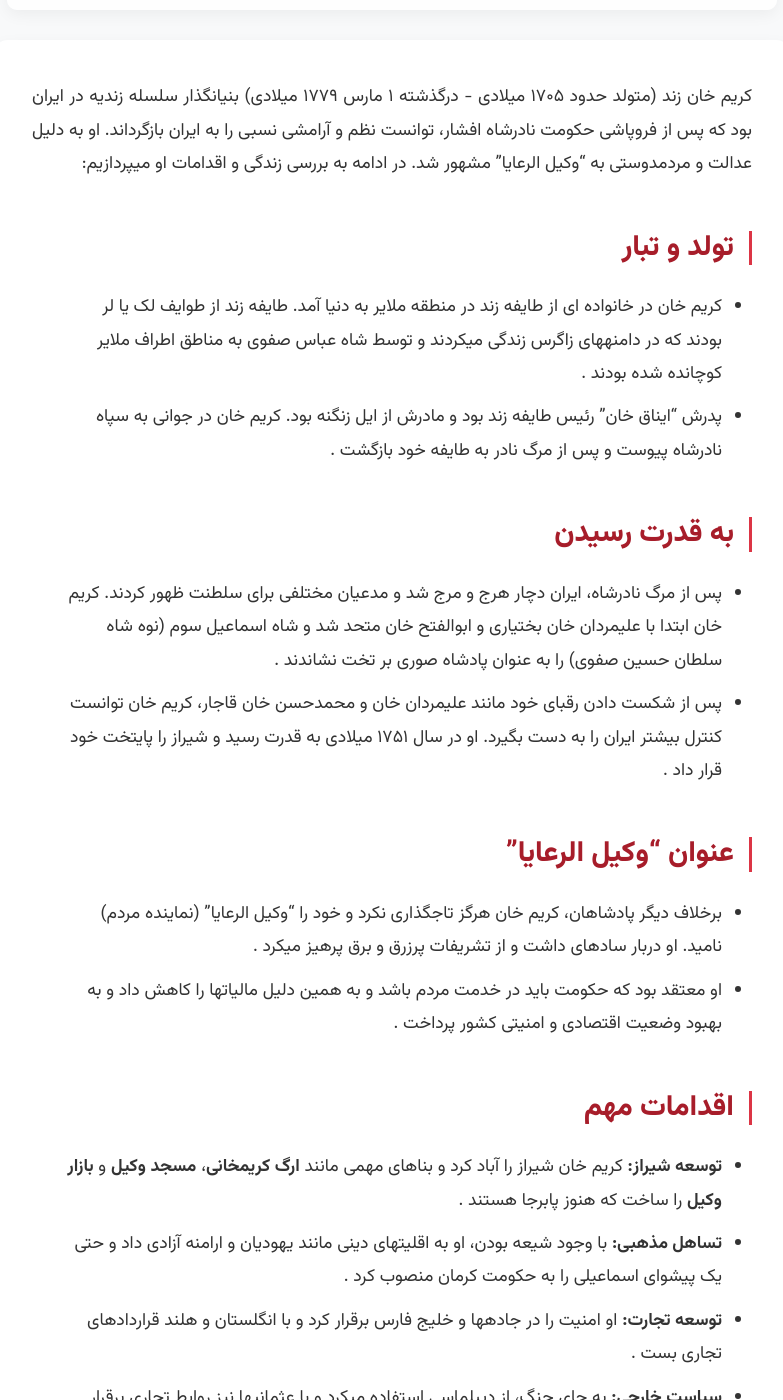
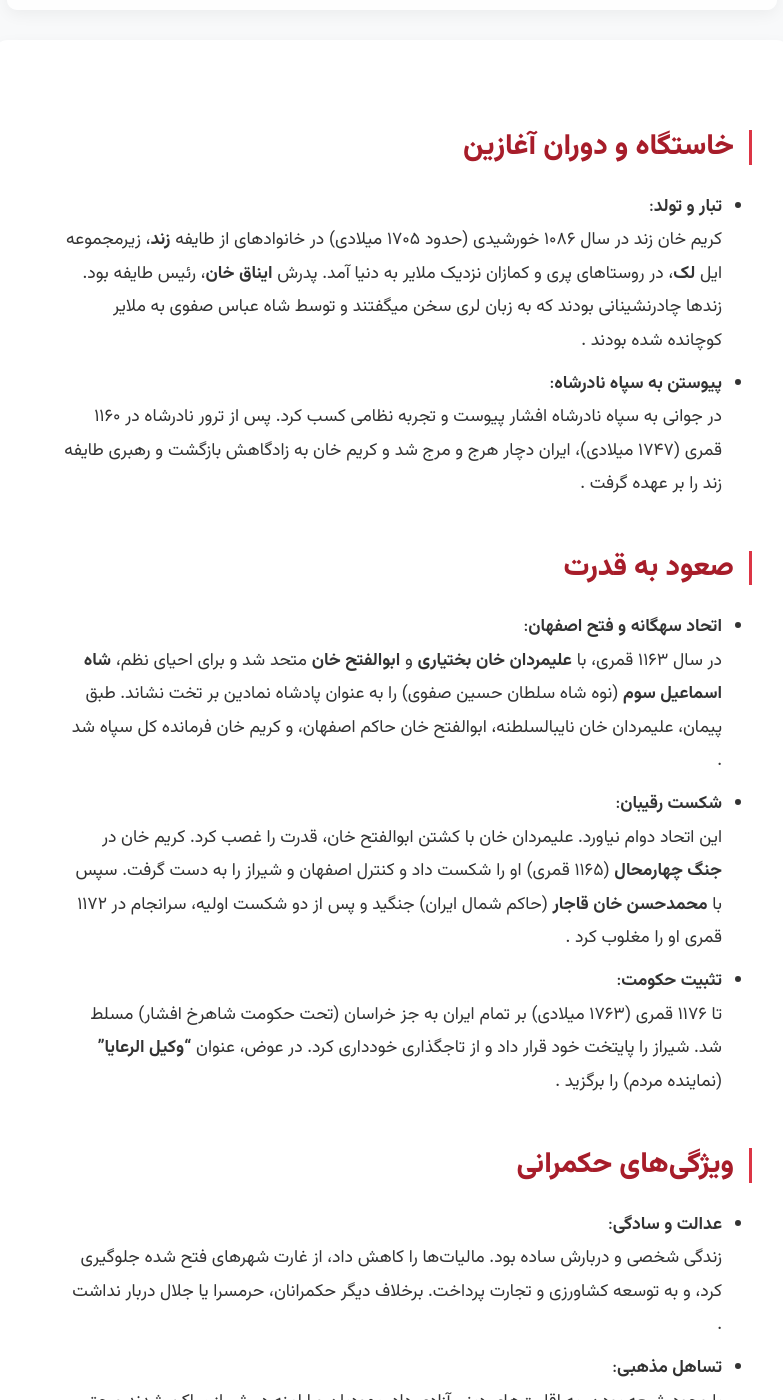
Before and after one commit to darkblog/darkblog.github.io, a Jekyll site: the page built from _posts/2025-7-11-82.md, in a window 1280 px wide and 1400 px high, scrolled down 321 px. Shown: the whole window, without its empty margins (248-1031 px from the left). Built offline with Jekyll 4.4.1, drawn with Linux system fonts in a browser that asks for light colours; some of the changed text lies outside the part shown.

Commit message:
Update 2025-7-11-82.md

```diff
--- a/_posts/2025-7-11-82.md
+++ b/_posts/2025-7-11-82.md
@@ -1,31 +1,52 @@
 ---
 layout: post
-title: زندگینامه کریم خان زند
+title: زندگینامه کریم خان زند - بنیانگذار سلسله زندیه و وکیل الرعایا
 ---
 
-کریم خان زند (متولد حدود ۱۷۰۵ میلادی - درگذشته ۱ مارس ۱۷۷۹ میلادی) بنیانگذار سلسله زندیه در ایران بود که پس از فروپاشی حکومت نادرشاه افشار، توانست نظم و آرامشی نسبی را به ایران بازگرداند. او به دلیل عدالت و مردمدوستی به "وکیل الرعایا" مشهور شد. در ادامه به بررسی زندگی و اقدامات او میپردازیم:
+## خاستگاه و دوران آغازین
+- **تبار و تولد**:
+  کریم خان زند در سال ۱۰۸۶ خورشیدی (حدود ۱۷۰۵ میلادی) در خانوادهای از طایفه **زند**، زیرمجموعه ایل **لک**، در روستاهای پری و کمازان نزدیک ملایر به دنیا آمد. پدرش **ایناق خان**، رئیس طایفه بود. زندها چادرنشینانی بودند که به زبان لری سخن میگفتند و توسط شاه عباس صفوی به ملایر کوچانده شده بودند .
+- **پیوستن به سپاه نادرشاه**:
+  در جوانی به سپاه نادرشاه افشار پیوست و تجربه نظامی کسب کرد. پس از ترور نادرشاه در ۱۱۶۰ قمری (۱۷۴۷ میلادی)، ایران دچار هرج و مرج شد و کریم خان به زادگاهش بازگشت و رهبری طایفه زند را بر عهده گرفت .
 
-## تولد و تبار
-- کریم خان در خانواده ای از طایفه زند در منطقه ملایر به دنیا آمد. طایفه زند از طوایف لک یا لر بودند که در دامنههای زاگرس زندگی میکردند و توسط شاه عباس صفوی به مناطق اطراف ملایر کوچانده شده بودند .
-- پدرش "ایناق خان" رئیس طایفه زند بود و مادرش از ایل زنگنه بود. کریم خان در جوانی به سپاه نادرشاه پیوست و پس از مرگ نادر به طایفه خود بازگشت .
+## صعود به قدرت
+- **اتحاد سهگانه و فتح اصفهان**:
+  در سال ۱۱۶۳ قمری، با **علیمردان خان بختیاری** و **ابوالفتح خان** متحد شد و برای احیای نظم، **شاه اسماعیل سوم** (نوه شاه سلطان حسین صفوی) را به عنوان پادشاه نمادین بر تخت نشاند. طبق پیمان، علیمردان خان نایبالسلطنه، ابوالفتح خان حاکم اصفهان، و کریم خان فرمانده کل سپاه شد .
+- **شکست رقیبان**:
+  این اتحاد دوام نیاورد. علیمردان خان با کشتن ابوالفتح خان، قدرت را غصب کرد. کریم خان در **جنگ چهارمحال** (۱۱۶۵ قمری) او را شکست داد و کنترل اصفهان و شیراز را به دست گرفت. سپس با **محمدحسن خان قاجار** (حاکم شمال ایران) جنگید و پس از دو شکست اولیه، سرانجام در ۱۱۷۲ قمری او را مغلوب کرد .
+- **تثبیت حکومت**:
+  تا ۱۱۷۶ قمری (۱۷۶۳ میلادی) بر تمام ایران به جز خراسان (تحت حکومت شاهرخ افشار) مسلط شد. شیراز را پایتخت خود قرار داد و از تاجگذاری خودداری کرد. در عوض، عنوان **"وکیل الرعایا"** (نماینده مردم) را برگزید .
 
-## به قدرت رسیدن
-- پس از مرگ نادرشاه، ایران دچار هرج و مرج شد و مدعیان مختلفی برای سلطنت ظهور کردند. کریم خان ابتدا با علیمردان خان بختیاری و ابوالفتح خان متحد شد و شاه اسماعیل سوم (نوه شاه سلطان حسین صفوی) را به عنوان پادشاه صوری بر تخت نشاندند .
-- پس از شکست دادن رقبای خود مانند علیمردان خان و محمدحسن خان قاجار، کریم خان توانست کنترل بیشتر ایران را به دست بگیرد. او در سال ۱۷۵۱ میلادی به قدرت رسید و شیراز را پایتخت خود قرار داد .
+## ویژگی‌های حکمرانی
+- **عدالت و سادگی**:
+  زندگی شخصی و دربارش ساده بود. مالیات‌ها را کاهش داد، از غارت شهرهای فتح شده جلوگیری کرد، و به توسعه کشاورزی و تجارت پرداخت. برخلاف دیگر حکمرانان، حرمسرا یا جلال دربار نداشت .
+- **تساهل مذهبی**:
+  با وجود شیعه بودن، به اقلیت‌های دینی آزادی داد. یهودیان و ارامنه در شیراز ساکن شدند و حتی یک پیشوای اسماعیلیه را حاکم کرمان کرد. سکه‌ها به نام امام زمان(عج) ضرب میشد و شیراز به ۱۲ محله (منسوب به ائمه) تقسیم شد .
+- **سیاست خارجی**:
+  به جای جنگ، بر دیپلماسی و تجارت تمرکز کرد. با کمپانی‌های اروپایی (انگلیس و هلند) قرارداد بازرگانی بست و بندر بوشهر را توسعه داد. اما نبود نیروی دریایی باعث شد تجارت خارجی به بصره (عثمانی) منتقل شود .
 
-## عنوان "وکیل الرعایا"
-- برخلاف دیگر پادشاهان، کریم خان هرگز تاجگذاری نکرد و خود را "وکیل الرعایا" (نماینده مردم) نامید. او دربار سادهای داشت و از تشریفات پرزرق و برق پرهیز میکرد .
-- او معتقد بود که حکومت باید در خدمت مردم باشد و به همین دلیل مالیاتها را کاهش داد و به بهبود وضعیت اقتصادی و امنیتی کشور پرداخت .
+## دستاوردها و عمران
+- **بازسازی شیراز**:
+  پایتخت خود را به مرکز فرهنگی تبدیل کرد. بناهای شاخصی مانند **ارگ کریم‌خانی** (اقامتگاه شخصی)، **مسجد وکیل**، **بازار وکیل**، و **حمام وکیل** را ساخت. آرامگاه سعدی و حافظ را نیز مرمت کرد .
+- **ایمنی و رفاه**:
+  امنیت جاده‌ها و شهرها را برقرار کرد، قحطی را مدیریت نمود، و با کاهش مالیات‌ها به رونق اقتصادی کمک کرد. دوره ۳۰ ساله حکومتش به "دوران آرامش" مشهور شد .
+- **چالش‌ها**:
+  سیاست عدم مداخله در شمال ایران به قدرت‌گیری قاجارها انجامید. همچنین دستور قتل عام افغان‌ها در نوروز ۱۱۶۴ قمری (نشان‌دهنده تناقض در چهره عدالت‌خواهانه او) از انتقادات به حکومتش است .
 
-## اقدامات مهم
-- **توسعه شیراز:** کریم خان شیراز را آباد کرد و بناهای مهمی مانند **ارگ کریمخانی**، **مسجد وکیل** و **بازار وکیل** را ساخت که هنوز پابرجا هستند .
-- **تساهل مذهبی:** با وجود شیعه بودن، او به اقلیتهای دینی مانند یهودیان و ارامنه آزادی داد و حتی یک پیشوای اسماعیلی را به حکومت کرمان منصوب کرد .
-- **توسعه تجارت:** او امنیت را در جادهها و خلیج فارس برقرار کرد و با انگلستان و هلند قراردادهای تجاری بست .
-- **سیاست خارجی:** به جای جنگ، از دیپلماسی استفاده میکرد و با عثمانیها نیز روابط تجاری برقرار کرد .
+## پایان زندگی و میراث
+- **مرگ و جانشینی**:
+  در ۱۱۹۳ قمری (۱۷۷۹ میلادی) در ۸۰ سالگی در شیراز درگذشت. عدم تعیین جانشین واضح، جنگ داخلی میان بازماندگان زندیه را آغاز کرد و سرانجام به قدرت‌رسانی **آقا محمدخان قاجار** منجر شد .
+- **میراث تاریخی**:
+  اگرچه حکومت زندیه کوتاه بود، کریم خان به عنوان نماد **عدالت** و **مردم‌داری** در تاریخ ایران ماندگار شد. عنوان "وکیل الرعایا" نشان‌دهنده نگاه انقلابی او به حکمرانی بود. بناهای به‌جا مانده در شیراز، گواهی بر توجه او به فرهنگ و معماری است .
 
-## مرگ و میراث
-- کریم خان در سال ۱۷۷۹ میلادی در شیراز درگذشت. پس از مرگ او، جنگهای جانشینی آغاز شد و سرانجام قاجارها به قدرت رسیدند .
-- او را به عنوان یکی از عادلترین حکمرانان ایران میشناسند که دوره حکومتش دورهای از آرامش و رفاه نسبی بود. بناهای باقیمانده از او در شیراز، گواهی بر توجهاش به عمران و آبادی است .
+## مهم‌ترین بناهای ساخته شده توسط کریم خان زند در شیراز
 
-## جمع‌بندی
-کریم خان زند با سیاستهای مردمی و دوری از تجملات سلطنتی، توانست پس از سالها جنگ داخلی، ثبات را به ایران بازگرداند. اگرچه حکومت زندیه کوتاه بود، اما خدمات او به ویژه در شیراز، هنوز مورد تحسین است.
+| نام بنا         | کاربرد                 | وضعیت کنونی               |
+|-----------------|------------------------|---------------------------|
+| ارگ کریم‌خانی   | اقامتگاه حکومتی       | موزه و جاذبه گردشگری     |
+| مسجد وکیل      | عبادت و مرکز مذهبی    | فعال و میزبان نمازگذاران |
+| بازار وکیل     | مرکز تجارت و اقتصاد   | فعال و پررونق             |
+| حمام وکیل      | حمام عمومی            | موزه مردم‌شناسی          |
+| مجموعه وکیل    | اداری و حکومتی        | بخشی در موزه پارس        |
+
+> **نکته کلیدی**: کریم خان با شعار "رعیت پروری" حکومت کرد، اما ضعف در مدیریت جانشینی و سیاست‌های متناقض (مانند کشتار افغان‌ها) نشان می‌دهد تصویر "پادشاه بی‌عیب" اغراق‌آمیز است. با این حال، احیای ثبات پس از فروپاشی صفویه و افشاریه، دستاوردی تاریخی محسوب می‌شود .
```
